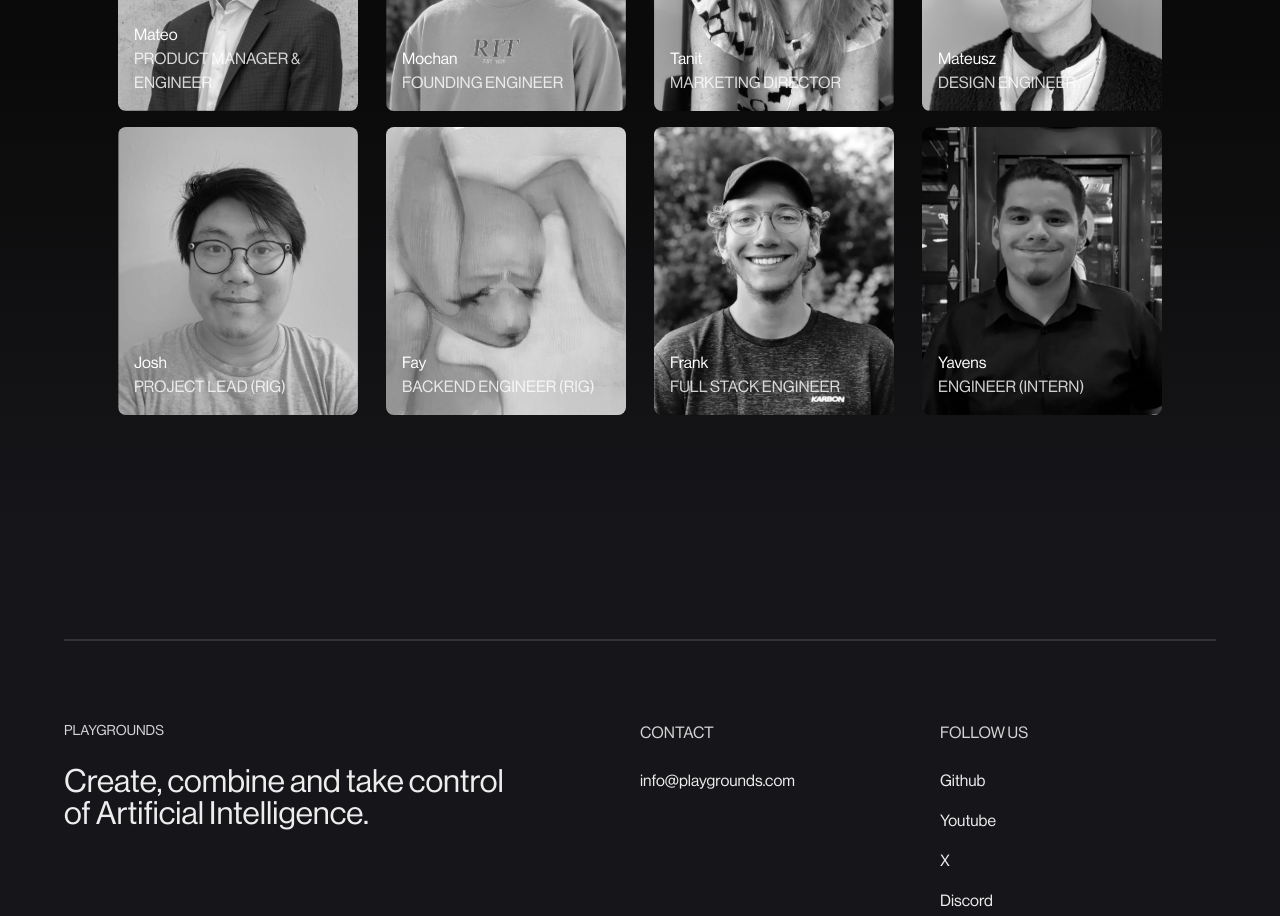
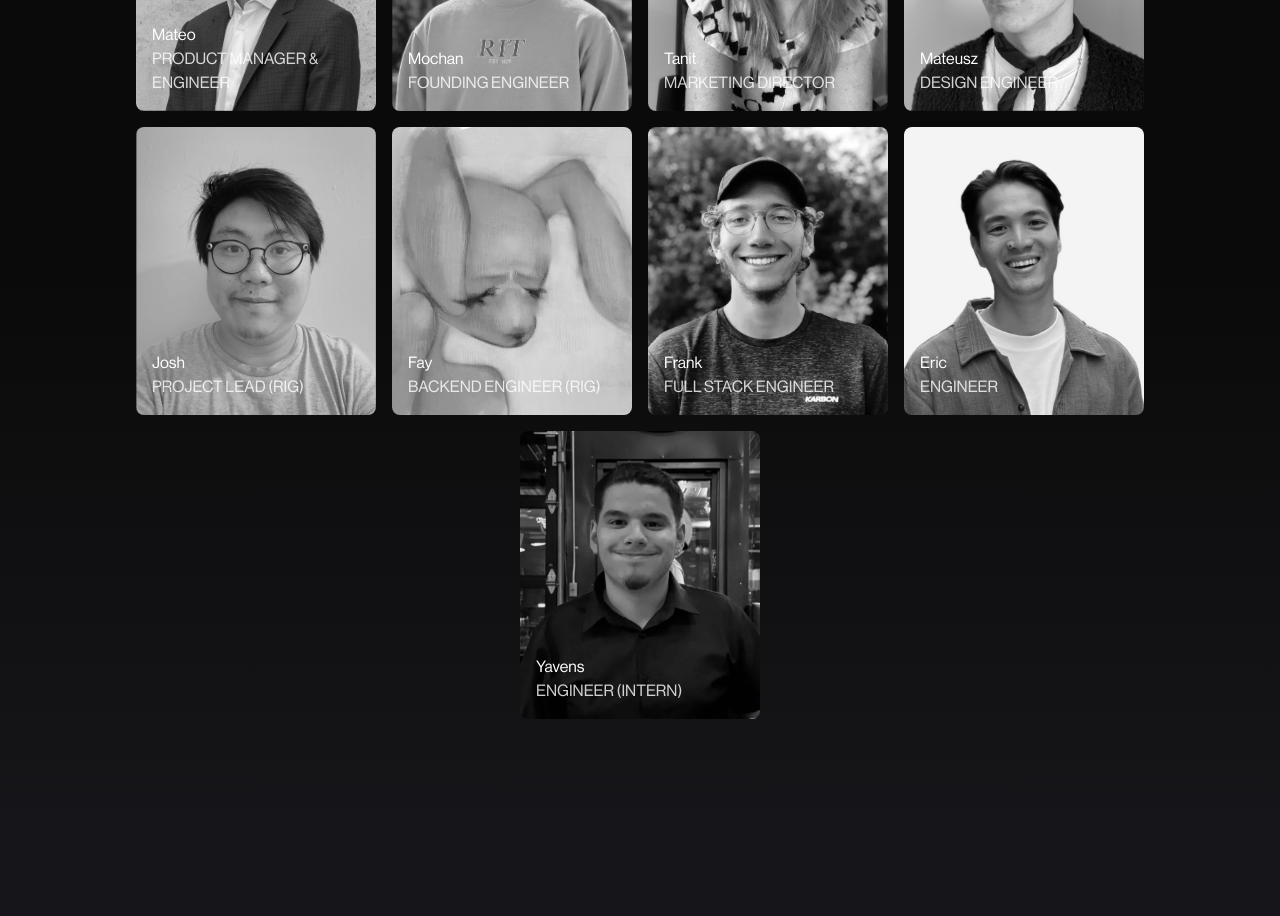
Before and after one commit to 0xPlaygrounds/playgrounds-website, a Next.js app: page / in a window 1280 px wide. Shown: the part 4320-5236 px from the top of the page. Built offline with nearby package versions, Linux system fonts and the light colour scheme; no server answers; a web font is replaced by a local one.

Commit message:
Add Eric to team section
Co-authored-by: mateobelanger <26660420+mateobelanger@users.noreply.github.com>

```diff
--- a/src/components/meetTeam.tsx
+++ b/src/components/meetTeam.tsx
@@ -52,6 +52,11 @@ const team: TeamMember[] = [
     name: 'Frank',
     title: 'Full Stack Engineer',
     image: '/assets/team/frank.webp',
+  },
+  {
+    name: 'Eric',
+    title: 'Engineer',
+    image: '/assets/team/eric.jpeg',
   },
   {
     name: 'Yavens',
@@ -123,7 +128,7 @@ export const MeetTeam = () => {
         </span>
       </div>
       <div className="w-full px-4 md:px-[112px] pb-[112px]">
-        <div className="grid grid-cols-1 sm:grid-cols-2 lg:grid-cols-3 xl:grid-cols-4 gap-4 justify-items-center">
+        <div className="flex flex-wrap justify-center gap-4">
           {team.map((member, i) => (
             <TeamMemberCard
               key={i}
```
